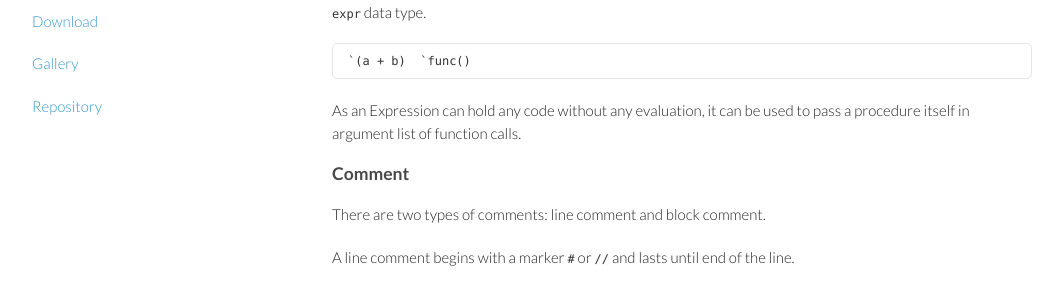
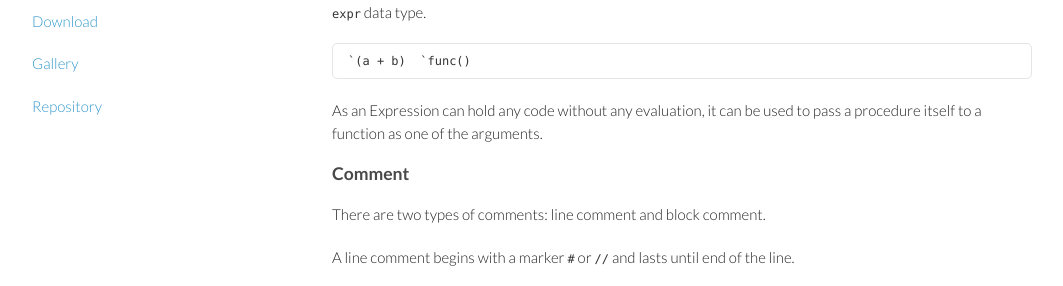
Before and after one commit to rudidude86/gura-lang.github.io, a Jekyll site: the page built from documents/Syntax.md, in a window 1280 px wide and 900 px high, scrolled down 5769 px. Shown: the part 162-448 px from the top of the window, without its empty margins (108-1171 px from the left). Built offline with Jekyll 4.4.1, drawn with Linux system fonts in a browser that asks for light colours; Markdown is read by kramdown in place of the engine named in the settings.

Commit message:
updated document

```diff
--- a/documents/Syntax.md
+++ b/documents/Syntax.md
@@ -305,7 +305,7 @@ and creates an instance of `expr` data type.
     `(a + b)  `func()
 
 As an Expression can hold any code without any evaluation,
-it can be used to pass a procedure itself in argument list of function calls.
+it can be used to pass a procedure itself to a function as one of the arguments.
 
 
 ### Comment
```
